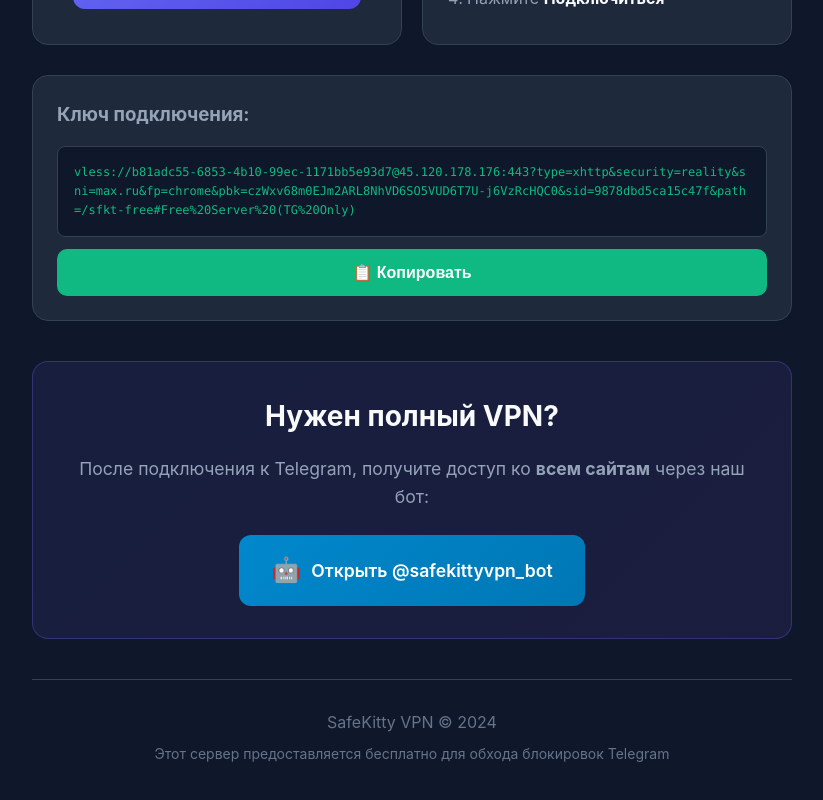
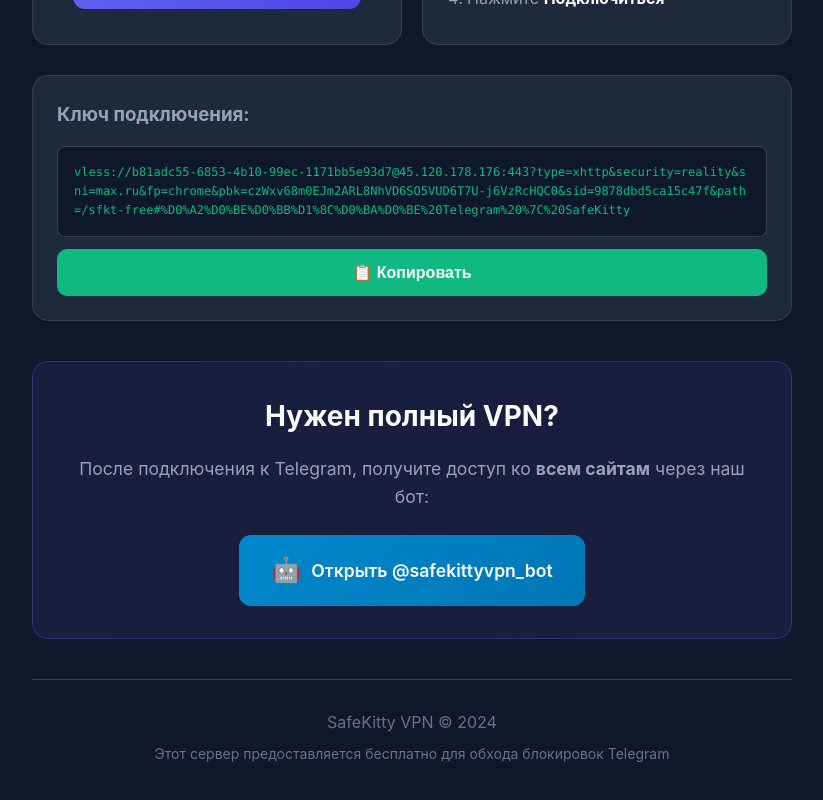
Before and after one commit to mixelka75/sfkt-node-bootstrap, a React (Vite) app in the folder landing/: page / in a window 1280 px wide. Shown: the part 1300-2100 px from the top of the page, without its empty margins (228-1051 px from the left). Built offline with nearby package versions, Linux system fonts and the light colour scheme; the HTML template or start-up script is replaced by a standard one.

Commit message:
fix: rename server to Только Telegram | SafeKitty

```diff
--- a/landing/src/config.ts
+++ b/landing/src/config.ts
@@ -3,7 +3,7 @@
   // VLESS-ключ для бесплатного сервера
   // Замените PLACEHOLDER на реальные значения после развёртывания ноды
   // ============================================
-  VLESS_KEY: "vless://b81adc55-6853-4b10-99ec-1171bb5e93d7@45.120.178.176:443?type=xhttp&security=reality&sni=max.ru&fp=chrome&pbk=czWxv68m0EJm2ARL8NhVD6SO5VUD6T7U-j6VzRcHQC0&sid=9878dbd5ca15c47f&path=/sfkt-free#Free%20Server%20(TG%20Only)",
+  VLESS_KEY: "vless://b81adc55-6853-4b10-99ec-1171bb5e93d7@45.120.178.176:443?type=xhttp&security=reality&sni=max.ru&fp=chrome&pbk=czWxv68m0EJm2ARL8NhVD6SO5VUD6T7U-j6VzRcHQC0&sid=9878dbd5ca15c47f&path=/sfkt-free#%D0%A2%D0%BE%D0%BB%D1%8C%D0%BA%D0%BE%20Telegram%20%7C%20SafeKitty",
 
   // Telegram бот для получения полного VPN
   BOT_URL: "https://t.me/safekittyvpn_bot",
```
